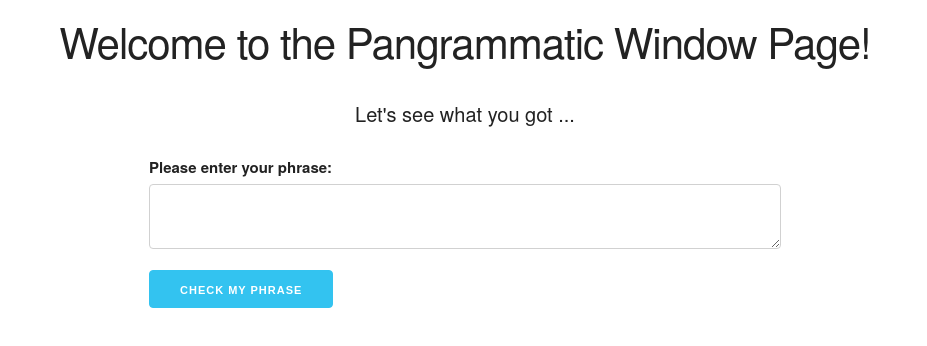
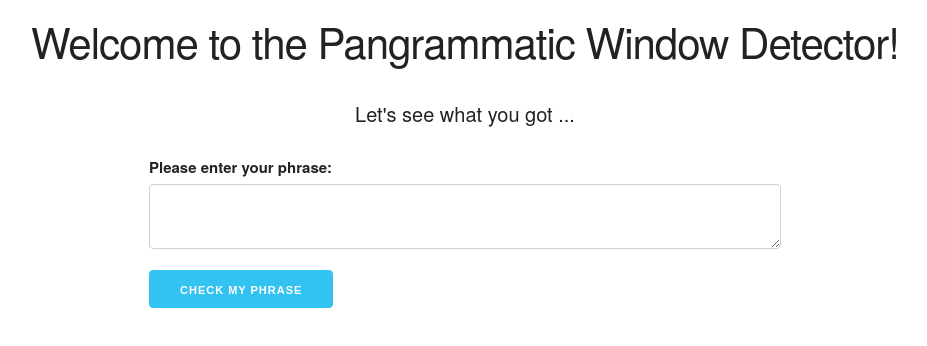
Before and after one commit to amyhu-git/pan-window, a plain HTML site: page panWindow.html in a window 1280 px wide. Shown: the whole page, without its empty margins (175-1102 px from the left). Drawn offline with nearby package versions, Linux system fonts and the light colour scheme.

Commit message:
updated readme

```diff
--- a/panWindow.html
+++ b/panWindow.html
@@ -8,7 +8,7 @@
 </head>
 
 <body>
-    <h2>Welcome to the Pangrammatic Window Page!</h2>
+    <h2>Welcome to the Pangrammatic Window Detector!</h2>
 
     <p id="outcome">Let's see what you got ...</p>
 
```
Also changed, not shown: screenshots/outcome1.PNG, screenshots/overview.PNG.
